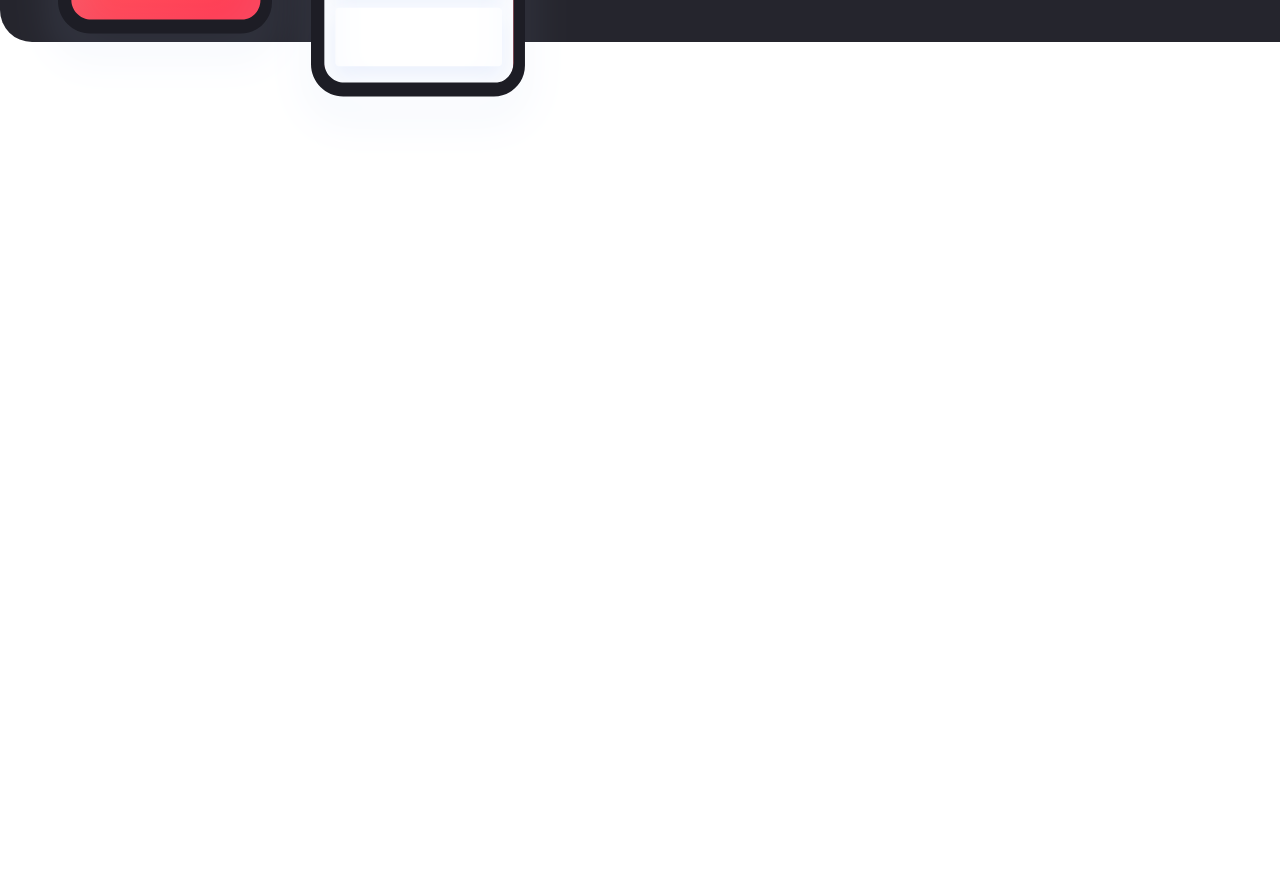
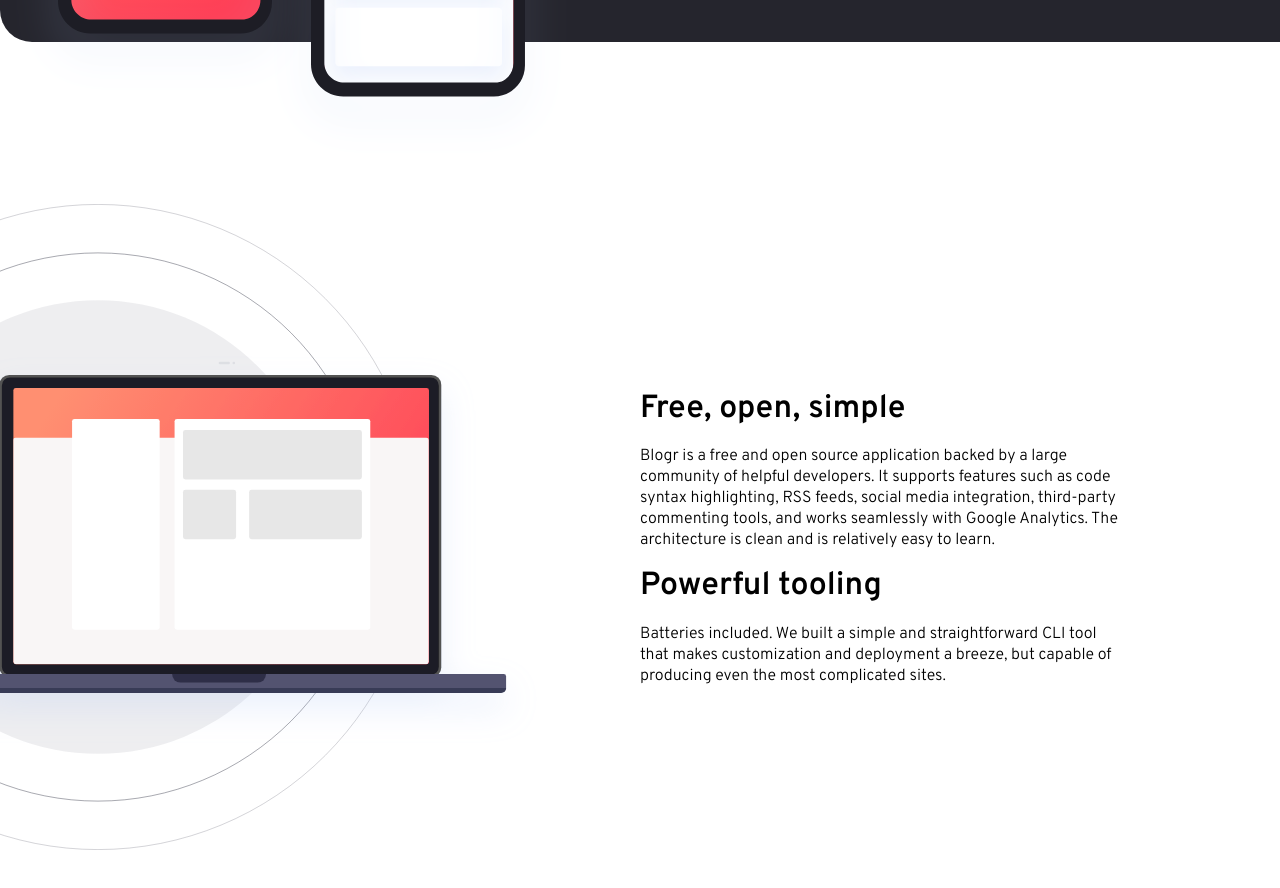
Before and after one commit to brightdevs/blogr-landing-page-react, a React (Create React App) app: page / in a window 1280 px wide. Shown: the part 1820-2708 px from the top of the page. Before the commit the page ends 1977 px from the top, so only its background shows below. Built offline with nearby package versions, Linux system fonts and the light colour scheme.

Commit message:
tooling section is reponsive

```diff
--- a/src/App.scss
+++ b/src/App.scss
@@ -108,7 +108,7 @@
 
                 &__content {
                     grid-column: 3/5;
-                    padding: 5rem 0 !important;
+                    padding: 5rem 0 0 5rem !important;
 
                     div {
                         height: 100%;
@@ -117,6 +117,36 @@
                 }
             }
         }
+
+        .tooling-section {
+            grid-column: 1/5;
+            margin: 5rem 0 !important;
+
+            &__wrapper {
+                grid-template-columns: repeat(4, 1fr);
+                grid-column: 3/5;
+                min-height: 800px !important;
+                background-image: url('./images/illustration-laptop-desktop.svg') !important;
+                background-size: 800px !important;
+                background-position: left -14em bottom 5em !important;
+                background-repeat: no-repeat !important;
+
+                &__img {
+                    grid-column: 1/3;
+                }
+
+                &__content {
+                    grid-column: 3/5;
+                    padding: 5rem 9rem 5rem 0 !important;
+                    @include utils.flex(column, center, flex-start);
+
+                    h1 {
+                        margin: 1rem 0;
+                    }
+                }
+            }
+        }
+
     }
 
 
@@ -444,5 +474,34 @@
         }
     }
 
+    .tooling-section {
+
+
+
+
+        &__wrapper {
+            display: grid;
+            grid-template-columns: 1fr, 1fr;
+            padding: 1rem;
+            background-image: url('./images/illustration-laptop-desktop.svg');
+            background-size: 500px;
+            background-position: right -1em top 0em;
+            background-repeat: no-repeat;
+
+            &__img {
+                padding: 12rem 0;
+            }
+
+            &__content {
+                padding: 1rem;
+
+                h1 {
+                    font-size: 2rem;
+                    margin: 1rem 0;
+                }
+            }
+
+        }
+    }
 
 }
--- a/src/App.tsx
+++ b/src/App.tsx
@@ -52,6 +52,28 @@
           </div>
         </div>
       </section>
+      <section className='tooling-section'>
+        <div className='tooling-section__wrapper'>
+          <div className='tooling-section__wrapper__img'></div>
+          <div className='tooling-section__wrapper__content'>
+            <h1>Free, open, simple</h1>
+            <p>
+              Blogr is a free and open source application backed by a large
+              community of helpful developers. It supports features such as code
+              syntax highlighting, RSS feeds, social media integration,
+              third-party commenting tools, and works seamlessly with Google
+              Analytics. The architecture is clean and is relatively easy to
+              learn.
+            </p>
+            <h1>Powerful tooling</h1>
+            <p>
+              Batteries included. We built a simple and straightforward CLI tool
+              that makes customization and deployment a breeze, but capable of
+              producing even the most complicated sites.
+            </p>
+          </div>
+        </div>
+      </section>
 
       <Overlay isOpen={isOpen} toggle={toggle} />
     </main>
```
